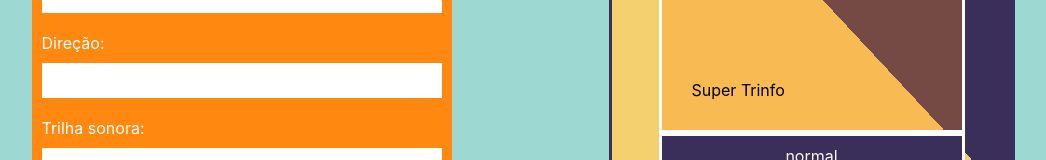
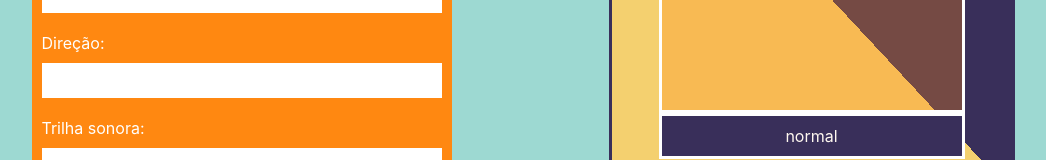
Before and after one commit to barbarazaidan/trybe-projeto-09-Tryunfo, a React (Create React App) app: page / in a window 1280 px wide. Shown: the part 495-655 px from the top of the page, without its empty margins (167-1213 px from the left). Built offline with nearby package versions, Linux system fonts and the light colour scheme.

Commit message:
ajusta a função isTrunfo do componente Card

```diff
--- a/src/components/Card.jsx
+++ b/src/components/Card.jsx
@@ -10,7 +10,7 @@ class Card extends React.Component {
   isTrunfo(cardTrunfo) {
     if (cardTrunfo) {
       return (<p data-testid="trunfo-card" className="superTrunfo">Super Trunfo</p>);
-    } return (<p className="superTrunfoNao">Super Trinfo</p>);
+    } return (<p className="superTrunfoNao"> </p>);
   }
 
   render() {
```
